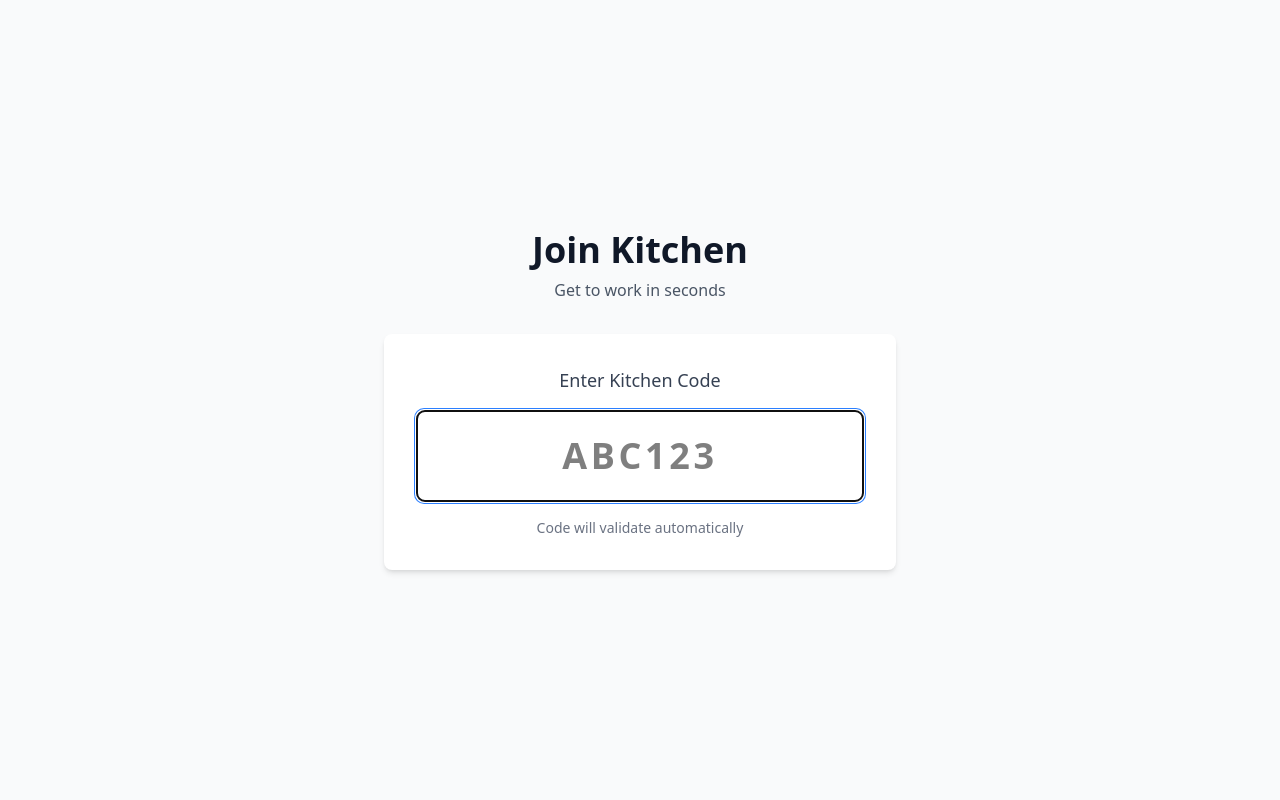
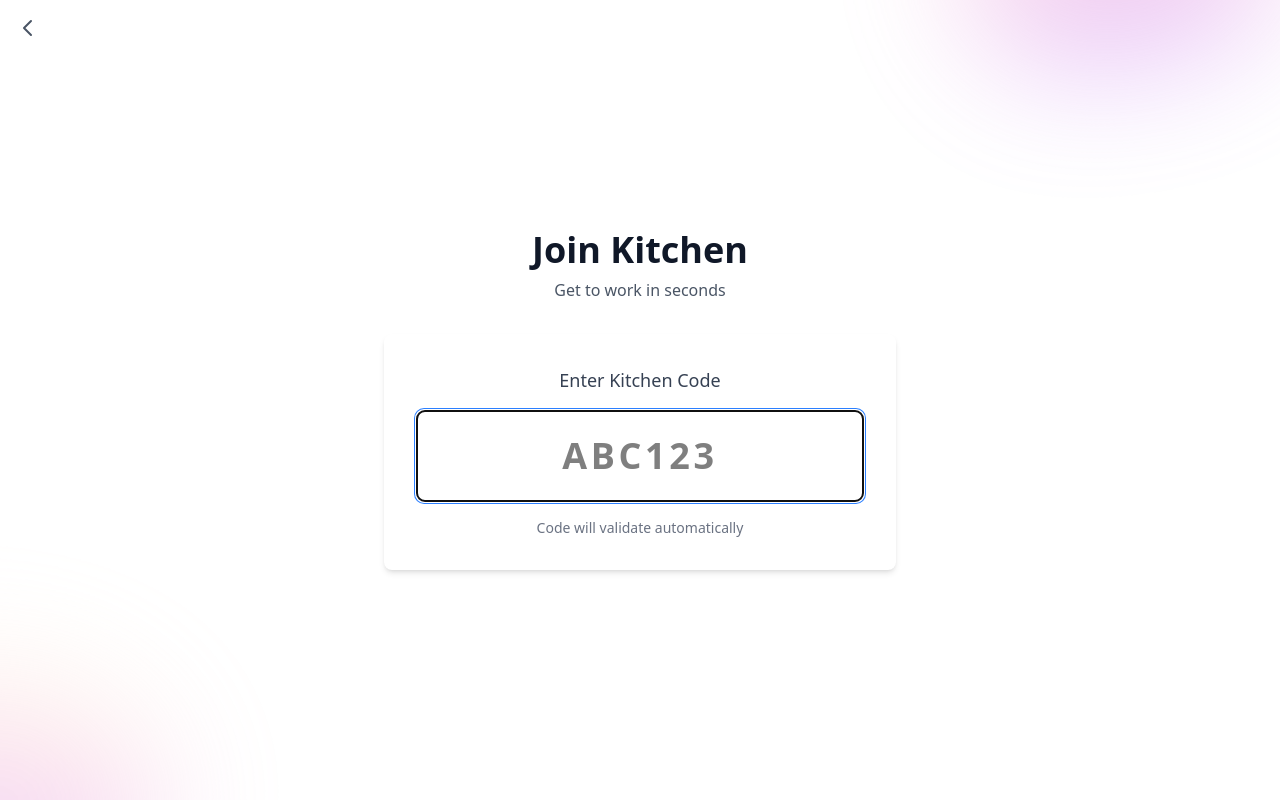
Before and after one commit to kniferoll/kniferoll, a React (Vite) app in the folder apps/web/: page /join in a window 1280 px wide. Built offline with nearby package versions, Linux system fonts and the light colour scheme; no server answers.

Commit message:
styling stuff

```diff
--- a/apps/web/src/components/AuthForm.tsx
+++ b/apps/web/src/components/AuthForm.tsx
@@ -33,8 +33,12 @@ export function AuthForm({
   backLink,
 }: AuthFormProps) {
   return (
-    <div className="min-h-screen bg-gray-50 flex flex-col items-center justify-center p-4">
-      <div className="w-full max-w-md">
+    <div className="relative min-h-screen bg-white flex flex-col items-center justify-center p-4 overflow-hidden">
+      {/* Gradient background blobs */}
+      <div className="absolute -top-44 -right-60 h-60 w-80 md:right-0 bg-linear-to-b from-[#fff1be] via-[#ee87cb] to-[#b060ff] rotate-[-10deg] rounded-full blur-3xl opacity-40 pointer-events-none" />
+      <div className="absolute -bottom-32 -left-40 h-64 w-80 bg-linear-to-t from-[#b060ff] via-[#ee87cb] to-[#fff1be] rotate-10 rounded-full blur-3xl opacity-30 pointer-events-none" />
+
+      <div className="relative w-full max-w-md z-10">
         <div className="text-center mb-8">
           <h1 className="text-3xl font-bold text-gray-900 mb-2">{title}</h1>
           <p className="text-gray-600">{subtitle}</p>
--- a/apps/web/src/components/JoinCodeModal.tsx
+++ b/apps/web/src/components/JoinCodeModal.tsx
@@ -56,10 +56,12 @@ export function JoinCodeModal({
           )}
 
           {/* Code */}
-          <p className="text-sm text-gray-600 mb-2">Or enter code manually:</p>
-          <p className="text-4xl font-bold text-blue-600 tracking-widest mb-6">
-            {joinCode}
-          </p>
+          <p className="text-sm text-gray-600 mb-4">Or enter code manually:</p>
+          <div className="bg-gray-100 rounded-lg p-6 mb-6 select-all">
+            <p className="text-5xl font-mono font-bold text-blue-600 tracking-wider letter-spacing">
+              {joinCode}
+            </p>
+          </div>
 
           <p className="text-sm text-gray-500">
             Scan QR code or visit kniferoll.io/join
--- a/apps/web/src/components/ShiftToggle.tsx
+++ b/apps/web/src/components/ShiftToggle.tsx
@@ -37,7 +37,11 @@ export function ShiftToggle({
             onClick={() => onShiftChange(shift)}
             className={`px-4 py-2 text-sm font-medium transition-colors ${
               index === 0 ? "rounded-l-lg" : ""
-            } ${index === visibleShifts.length - 1 && hiddenShifts.length === 0 ? "rounded-r-lg" : ""} ${
+            } ${
+              index === visibleShifts.length - 1 && hiddenShifts.length === 0
+                ? "rounded-r-lg"
+                : ""
+            } ${
               currentShift === shift
                 ? "bg-blue-600 text-white"
                 : "text-gray-700 hover:bg-gray-50"
--- a/apps/web/src/pages/ChefDashboard.tsx
+++ b/apps/web/src/pages/ChefDashboard.tsx
@@ -35,11 +35,11 @@ export function ChefDashboard() {
     .toLocaleDateString("en-US", { weekday: "long" })
     .toLowerCase();
 
-  // Get available shifts for selected date
   const availableShifts: string[] = currentKitchen?.schedule
     ? (currentKitchen.schedule as any).default ||
-      (currentKitchen.schedule as any)[dayName] || ["AM", "PM"]
-    : ["AM", "PM"];
+      (currentKitchen.schedule as any)[dayName] ||
+      []
+    : [];
 
   useEffect(() => {
     if (!user) {
--- a/apps/web/src/pages/JoinKitchen.tsx
+++ b/apps/web/src/pages/JoinKitchen.tsx
@@ -73,8 +73,32 @@ export function JoinKitchen() {
   };
 
   return (
-    <div className="min-h-screen bg-gray-50 flex flex-col items-center justify-center p-4">
-      <div className="w-full max-w-lg">
+    <div className="relative min-h-screen bg-white flex flex-col items-center justify-center p-4 overflow-hidden">
+      {/* Gradient background blobs */}
+      <div className="absolute -top-44 -right-60 h-60 w-80 md:right-0 bg-linear-to-b from-[#fff1be] via-[#ee87cb] to-[#b060ff] rotate-[-10deg] rounded-full blur-3xl opacity-40 pointer-events-none" />
+      <div className="absolute -bottom-32 -left-40 h-64 w-80 bg-linear-to-t from-[#b060ff] via-[#ee87cb] to-[#fff1be] rotate-10 rounded-full blur-3xl opacity-30 pointer-events-none" />
+
+      <button
+        onClick={() => navigate("/")}
+        className="absolute top-4 left-4 z-20 text-gray-600 hover:text-gray-900 transition-colors"
+        aria-label="Go back"
+      >
+        <svg
+          className="w-6 h-6"
+          fill="none"
+          stroke="currentColor"
+          viewBox="0 0 24 24"
+        >
+          <path
+            strokeLinecap="round"
+            strokeLinejoin="round"
+            strokeWidth={2}
+            d="M15 19l-7-7 7-7"
+          />
+        </svg>
+      </button>
+
+      <div className="relative w-full max-w-lg z-10">
         <div className="text-center mb-8">
           <h1 className="text-4xl font-bold text-gray-900 mb-2">
             Join Kitchen
--- a/apps/web/src/pages/Landing.tsx
+++ b/apps/web/src/pages/Landing.tsx
@@ -3,8 +3,12 @@ import { Button, FeatureCard } from "../components";
 
 export function Landing() {
   return (
-    <div className="min-h-screen bg-linear-to-b from-gray-50 to-gray-100 flex flex-col items-center justify-center p-4">
-      <div className="max-w-2xl mx-auto text-center">
+    <div className="relative min-h-screen bg-white flex flex-col items-center justify-start md:justify-center p-4 pt-12 md:pt-4 overflow-hidden">
+      {/* Gradient background blobs */}
+      <div className="absolute -top-44 -right-60 h-60 w-80 md:right-0 bg-linear-to-b from-[#fff1be] via-[#ee87cb] to-[#b060ff] rotate-[-10deg] rounded-full blur-3xl opacity-40 pointer-events-none" />
+      <div className="absolute -bottom-32 -left-40 h-64 w-80 bg-linear-to-t from-[#b060ff] via-[#ee87cb] to-[#fff1be] rotate-10 rounded-full blur-3xl opacity-30 pointer-events-none" />
+
+      <div className="relative max-w-2xl mx-auto text-center z-10">
         <h1 className="text-5xl md:text-6xl font-bold text-gray-900 mb-6">
           Kniferoll
         </h1>
@@ -16,6 +20,11 @@ export function Landing() {
           <Link to="/join">
             <Button variant="primary" fullWidth>
               Join Kitchen
+            </Button>
+          </Link>
+          <Link to="/signup">
+            <Button variant="secondary" fullWidth>
+              Sign Up
             </Button>
           </Link>
           <Link to="/login">
--- a/apps/web/src/stores/kitchenStore.ts
+++ b/apps/web/src/stores/kitchenStore.ts
@@ -54,6 +54,18 @@ export const useKitchenStore = create<KitchenState>()(
             return { error: "Not authenticated" };
           }
 
+          // Validate that schedule has at least one shift (if provided)
+          if (schedule) {
+            const shifts = schedule.default || Object.values(schedule).flat();
+            if (!Array.isArray(shifts) || shifts.length === 0) {
+              set({
+                loading: false,
+                error: "At least one shift must be configured",
+              });
+              return { error: "At least one shift must be configured" };
+            }
+          }
+
           // Generate join code
           const joinCode = Math.random()
             .toString(36)
@@ -62,7 +74,7 @@ export const useKitchenStore = create<KitchenState>()(
 
           // Build shifts_config from schedule
           const shiftsConfig = schedule?.default
-            ? schedule.default.map((name) => ({ name }))
+            ? schedule.default.map((name: string) => ({ name }))
             : [
                 { name: "AM", start_time: "06:00", end_time: "14:00" },
                 { name: "PM", start_time: "14:00", end_time: "22:00" },
```
Also changed, not shown: apps/web/index.html (+6 -3 lines).
